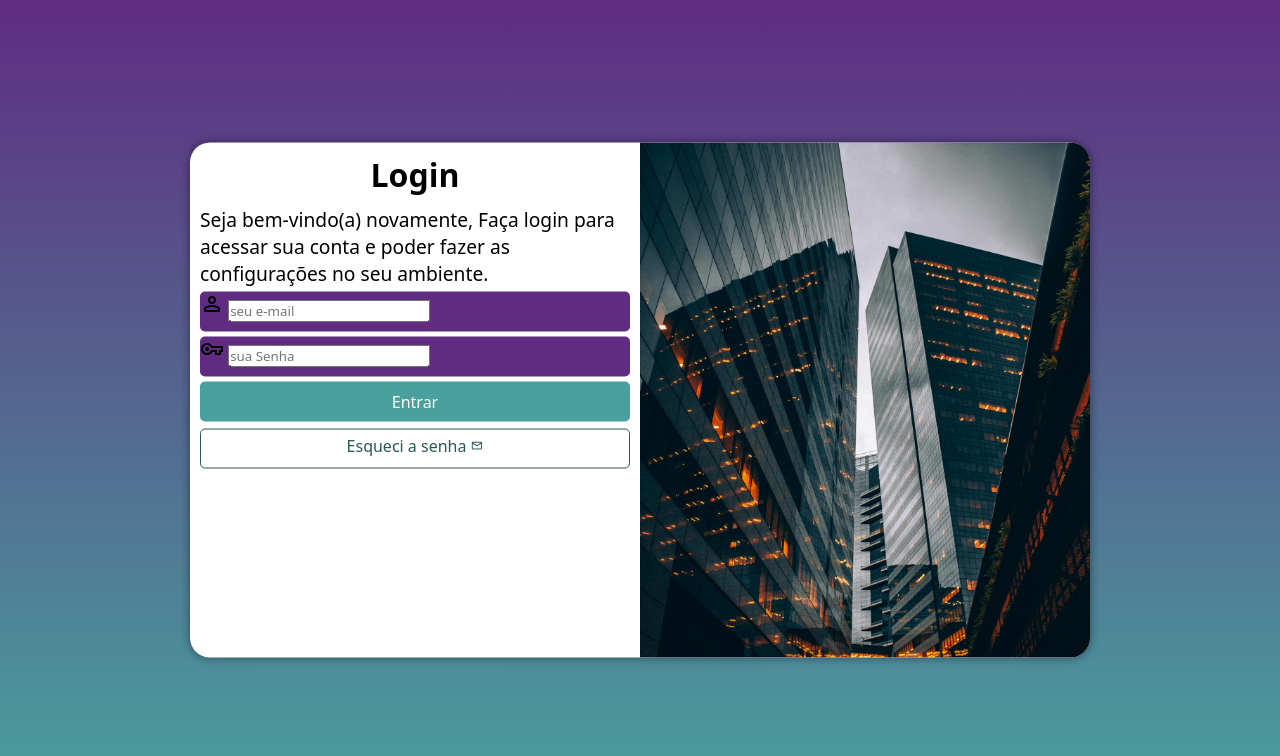
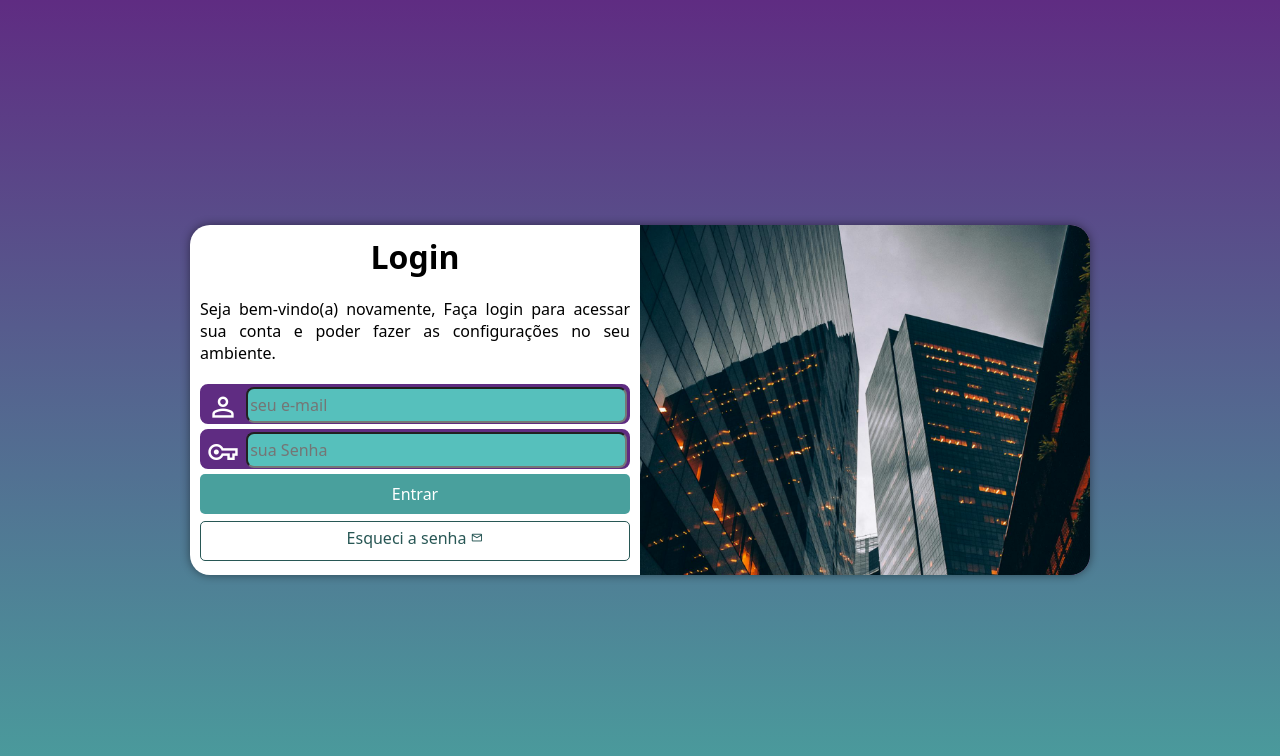
Before and after one commit to elias-barreto/projeto-login, a plain HTML site: page index.html in a window 1280 px wide. Drawn offline with nearby package versions, Linux system fonts and the light colour scheme.

Commit message:
finalizado projeto

```diff
--- a/estilos/media-query.css
+++ b/estilos/media-query.css
@@ -17,6 +17,7 @@ Grandes telas: acima de 1200px
 
         section#login {
             width: 80vw;
+            height: 280px;
        }
 
        section#login > div#imagem {
@@ -38,7 +39,8 @@ Grandes telas: acima de 1200px
     }
 
     section#login {
-        width: 900px
+        width: 900px;
+        height: 350px;
     }
 
     section#login > div#imagem {
@@ -57,7 +59,8 @@ Grandes telas: acima de 1200px
     }
 
     div#formulario > p {
-        font-size: 1.2em;
+        font-size: 1em;
+        margin: 20px 0px;
     }
 
 }
--- a/estilos/style.css
+++ b/estilos/style.css
@@ -30,7 +30,6 @@ section#login {
     position: absolute;
     top: 50%;
     left: 50%;
-    transform: translate(-50%, -50%);
     background-color: white;
     width: 255px;
     height: 515px;
@@ -38,6 +37,7 @@ section#login {
     overflow: hidden;
     box-shadow: 0px 0px 10px rgba(0, 0, 0, 0.466);
 
+    transform: translate(-50%, -50%);
     transition: width 0.5s, height 0.5s;
     transition-timing-function: ease;
 }
@@ -62,19 +62,43 @@ div#formulario > h1 {
 
 div#formulario > p {
     font-size: 0.8em;
+    text-align: justify;
 }
 
 form > div.campo {
     background-color: #5f2c82;
+    border: 2px solid #5f2c82;
     display: block;
     width: 100%;
     height: 40px;
-    border-radius: 5px;
+    border-radius: 8px;
     margin: 5px 0px;
 }
 
 div.campo > label {
     display: none;
+}
+
+div.campo > span {
+    color: white;
+    /*background-color: black;*/
+    font-size: 2em;
+    width: 40px;
+    padding: 5px;
+}
+
+div.campo > input {
+    background-color: #56c0bc;
+    font-size: 1em;
+    width: calc(100% - 45px);
+    height: 100%;
+    border-radius: 8px;
+    padding: 2px;
+    transform: translateY(-12px);
+}
+
+div.campo > input:focus-within {
+    background-color: white;
 }
 
 form > input[type=submit] {
```
